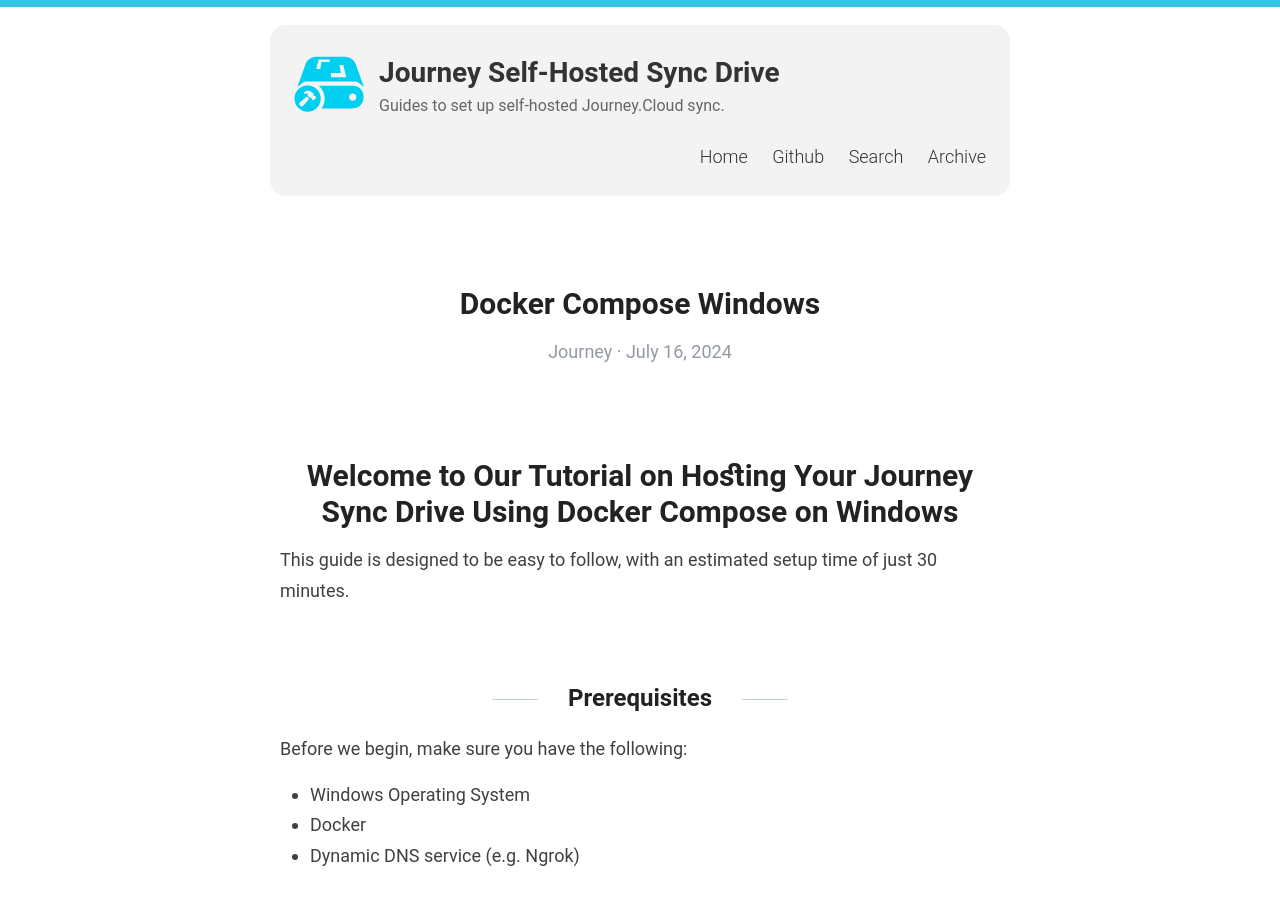
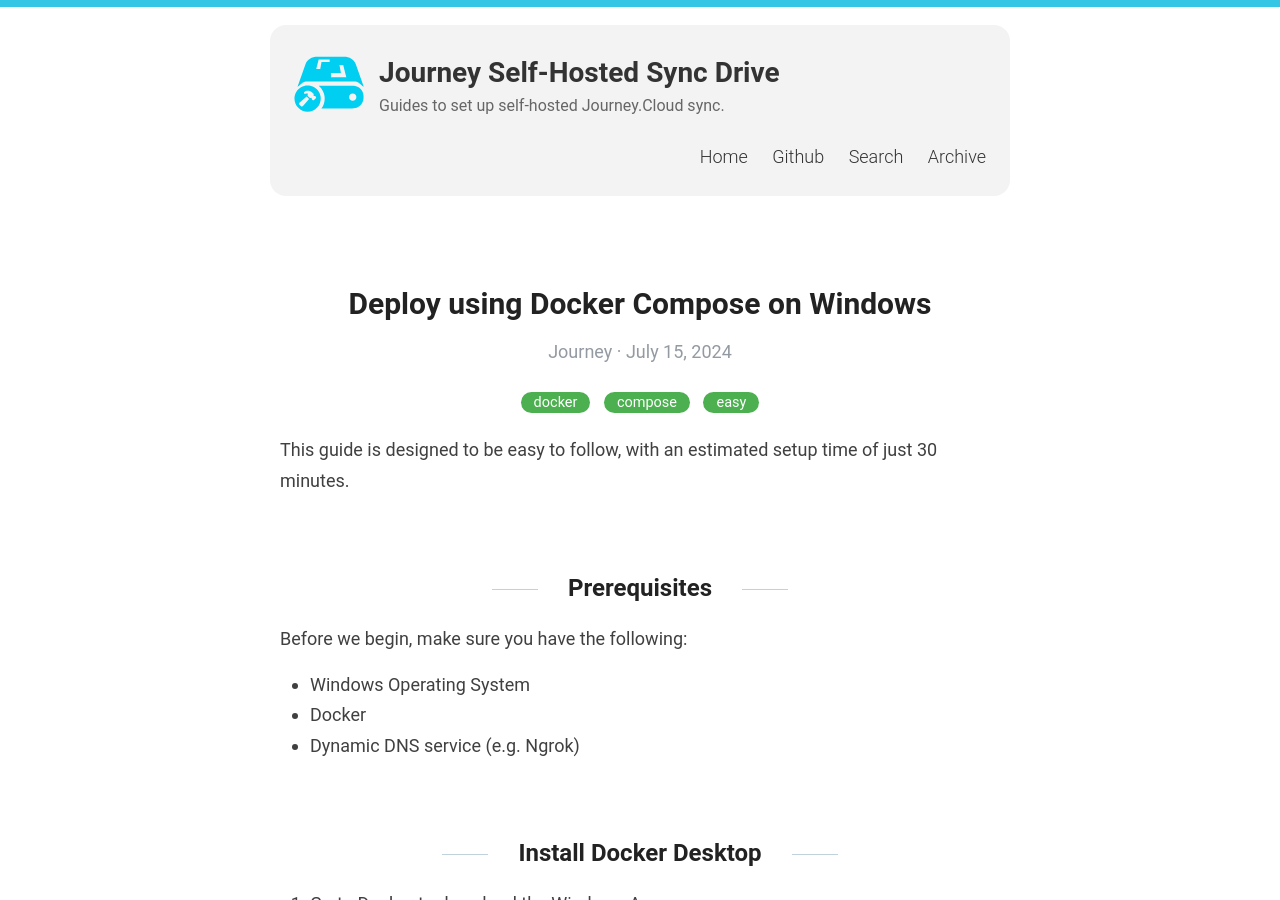
Before and after one commit to Journey-Cloud/self-hosted-boilerplate, a Jekyll site: the page built from site/_posts/2024-07-16-docker-compose-windows.markdown, in a window 1280 px wide and 900 px high. Built offline with Jekyll 4.4.1, drawn with Linux system fonts in a browser that asks for light colours; some web fonts are replaced; our own code applies the rules of GitHub Pages for plain Markdown files.

Commit message:
Update 2024-07-16-docker-compose-windows.markdown
Added yaml

```diff
--- a/site/_posts/2024-07-16-docker-compose-windows.markdown
+++ b/site/_posts/2024-07-16-docker-compose-windows.markdown
@@ -1,4 +1,11 @@
-# Welcome to Our Tutorial on Hosting Your Journey Sync Drive Using Docker Compose on Windows
+---
+layout: post
+title: "Deploy using Docker Compose on Windows"
+author: Journey
+date: 2024-07-16 00:00:00 +0800
+categories: docker compose easy
+---
+
 This guide is designed to be easy to follow, with an estimated setup time of just 30 minutes.
 
 ## Prerequisites
```
